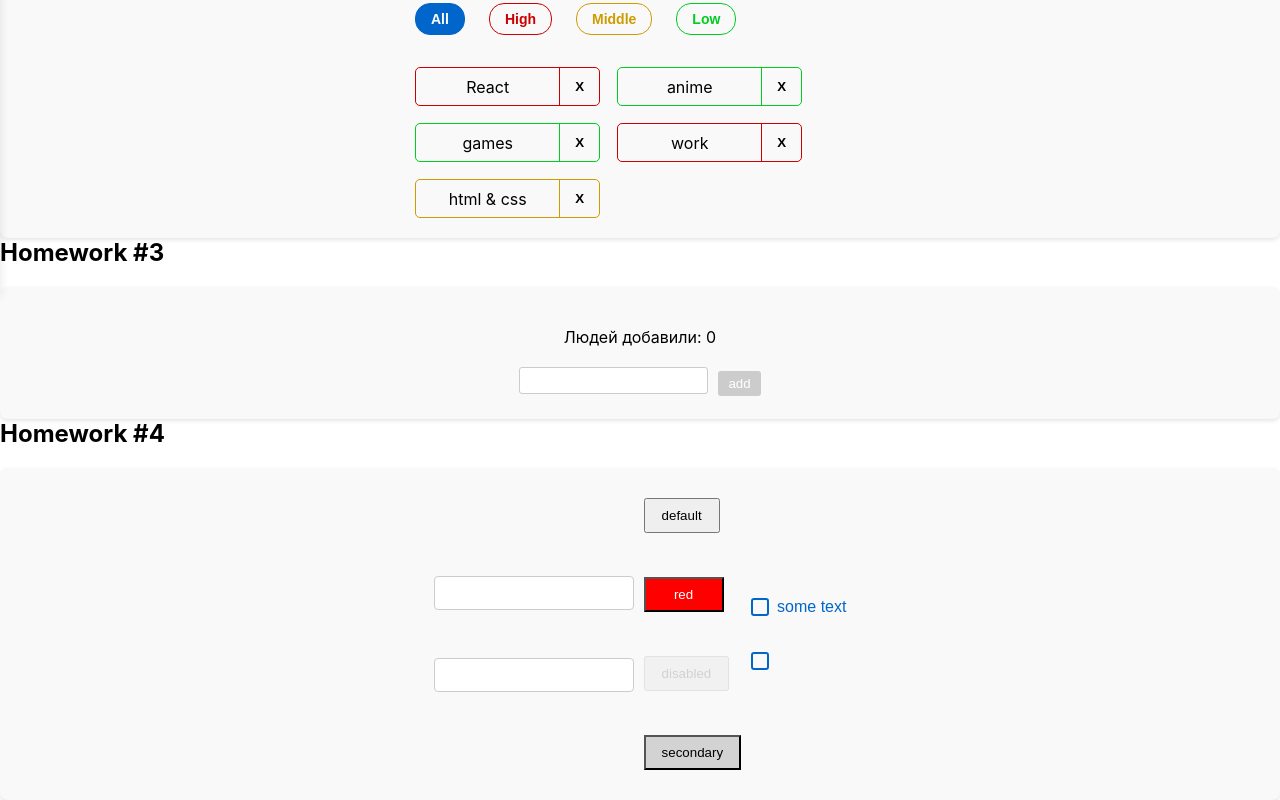
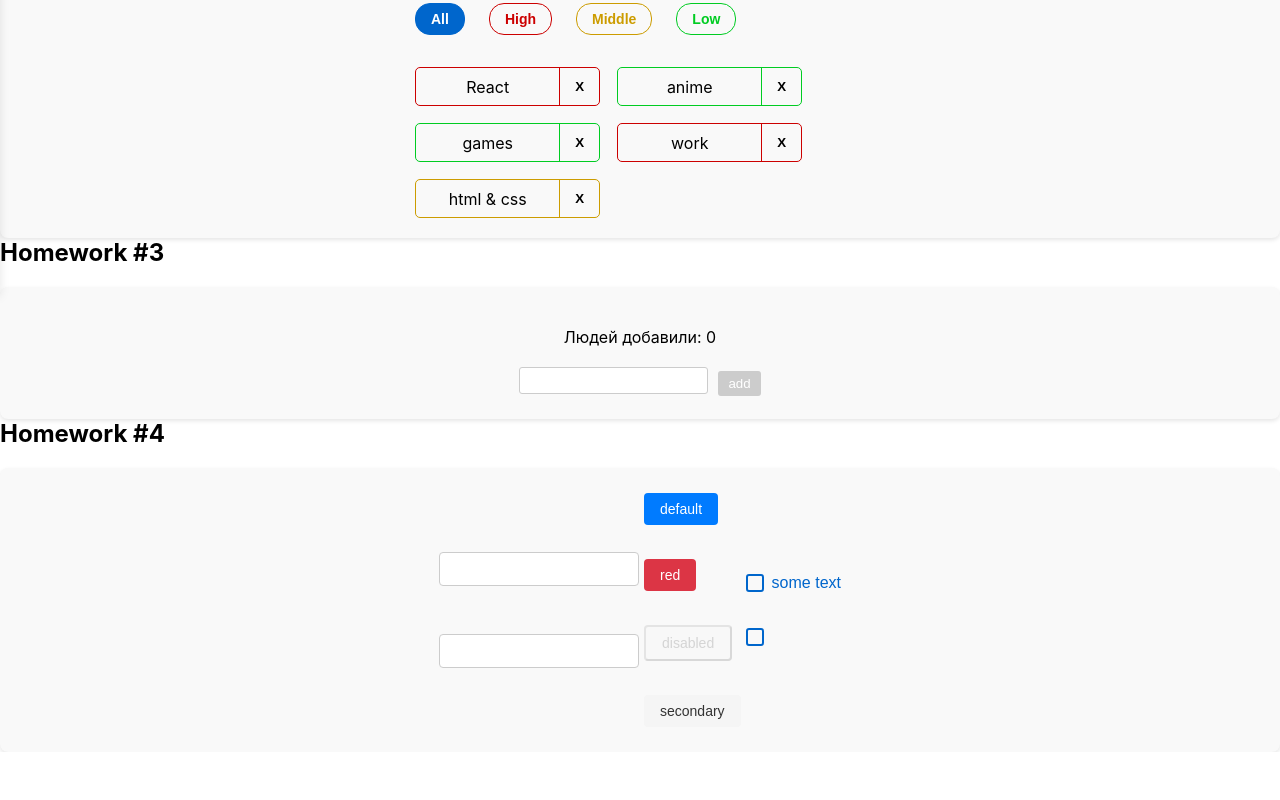
Before and after one commit to LizaWebDev/react-homeworks, a React (Create React App) app: page /#/pre-junior in a window 1280 px wide. Shown: the part 504-1304 px from the top of the page. After the commit the page ends 1256 px from the top, so only its background shows below. Built offline with nearby package versions, Linux system fonts and the light colour scheme.

Commit message:
SuperButton styles have changed

```diff
--- a/src/s2-homeworks/hw04/common/c2-SuperButton/SuperButton.module.css
+++ b/src/s2-homeworks/hw04/common/c2-SuperButton/SuperButton.module.css
@@ -1,6 +1,13 @@
 .button {
+    display: inline-block;
     padding: 8px 16px;
-    margin: 10px;
+    margin: 5px;
+    font-size: 14px;
+    font-weight: 500;
+    text-align: center;
+    border-radius: 4px;
+    cursor: pointer;
+    transition: background-color 0.3s ease;
 }
 
 .disabled {
@@ -9,42 +16,31 @@
 }
 
 .secondary {
-    background-color: lightgray;
-    color: black;
+    background-color: #f5f5f5;
+    color: #333;
+    border: none;
 }
 
-.def {
-    font-size: 14px;
-    cursor: pointer;
+.default {
+    background-color: #007bff;
+    color: #fff;
+    border: none;
 }
 
 .red {
-    background-color: red;
-    color: white;
-    width: 80px;
+    background-color: #dc3545;
+    color: #fff;
+    border: none;
 }
 
-.default:hover {
-    background-color: #e5e513;
+.default:hover,
+.secondary:hover,
+.red:hover {
+    background-color: #0056b3;
 }
 
-.red:hover {
-    background-color: #b3325f;
+.default:active,
+.secondary:active,
+.red:active {
+    background-color: #004080;
 }
-
-.secondary:hover {
-    background-color: #0ce8e8;
-}
-
-
-.default:active {
-    background-color: greenyellow;
-}
-
-.secondary:active {
-    background-color: greenyellow;
-}
-
-.red:active {
-    background-color: greenyellow;
-}
--- a/src/s2-homeworks/hw04/common/c2-SuperButton/SuperButton.tsx
+++ b/src/s2-homeworks/hw04/common/c2-SuperButton/SuperButton.tsx
@@ -22,18 +22,9 @@ const SuperButton: React.FC<SuperButtonPropsType> = (
             ? ' ' + s.disabled // класс для дизэйбла
             : xType === 'red'
                 ? ' ' + s.red // класс для красной кнопки
-                    : xType === 'secondary'
-                        ? ' ' + s.secondary // класс для вторичной кнопки
-                        : ' ' + s.default); // дефолтная кнопка
-
-    return (
-        <button
-            disabled={disabled}
-            className={finalClassName}
-            {...restProps}
-        />
-    )
-
+                : xType === 'secondary'
+                    ? ' ' + s.secondary // класс для вторичной кнопки
+                    : ' ' + s.default); // дефолтная кнопка
 
     return (
         <button
```
